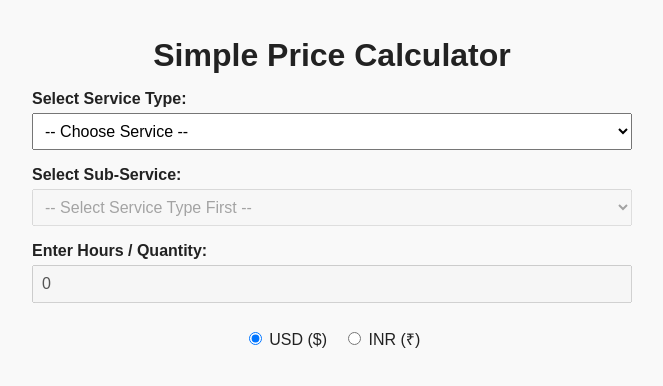
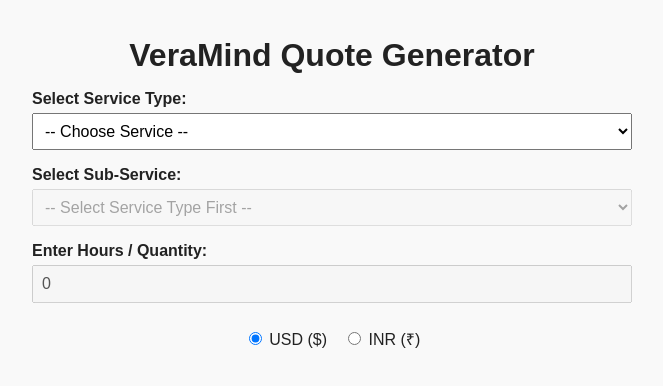
Before and after one commit to veramind-21/veramind, a plain HTML site: page index.html in a window 1280 px wide. Shown: the whole page, without its empty margins (308-971 px from the left). Drawn offline with Linux system fonts and the light colour scheme.

Commit message:
Update index.html

```diff
--- a/index.html
+++ b/index.html
@@ -57,7 +57,7 @@
 </head>
 <body>
 
-<h1>Simple Price Calculator</h1>
+<h1>VeraMind Quote Generator</h1>
 
 <form id="calcForm" onsubmit="return false;">
   <label for="serviceType">Select Service Type:</label>
```
